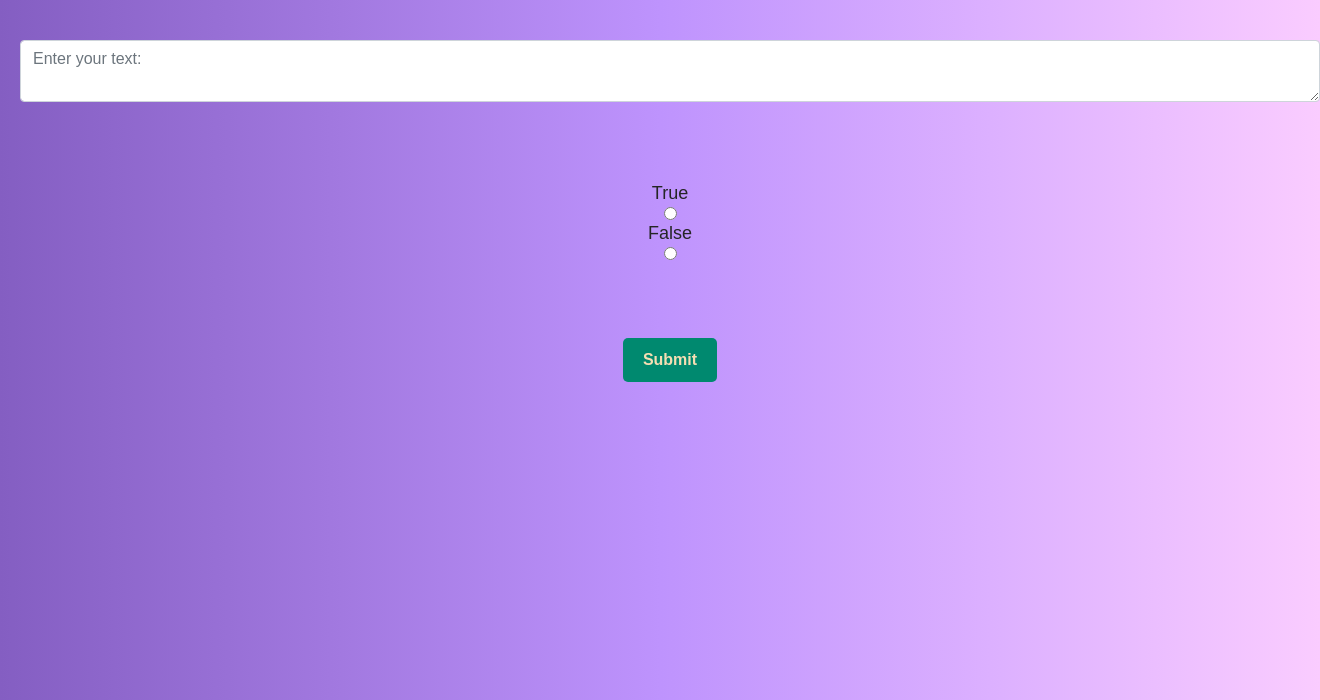
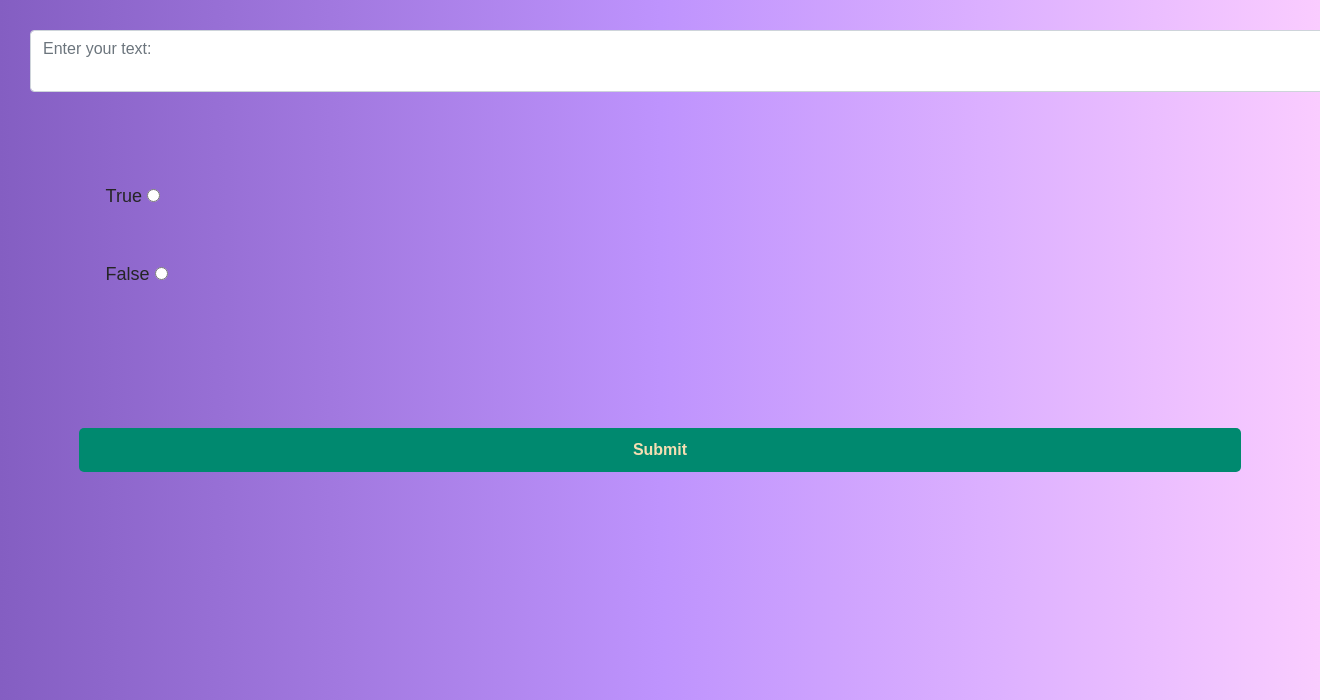
Before and after one commit to VijayVIT2k2/fakenewsdetection, a Django app: page /add_news in a window 1320 px wide; the page is wider, and only the part inside the window is pictured. Shown: the top 700 px of that part. Run offline with Django 3.2, Linux system fonts and the light colour scheme; some libraries are stand-ins or nearby versions.

Commit message:
css complete

```diff
--- a/fake_news/news_det.py
+++ b/fake_news/news_det.py
@@ -34,9 +34,7 @@ class FakeNewsDetector:
         x = self.data['text']
         y = self.data['class']
         self.x_train, self.x_test, self.y_train, self.y_test = train_test_split(x, y, test_size=0.25)
-        # print("Hello")
         self.vectorization = joblib.load('fake_news/pred_models/vectorizer.pkl')
-        # self.xv_train = self.vectorization.fit_transform(self.x_train)
         self.LR = joblib.load('fake_news/pred_models/logistic_regression.pkl')
         self.DT = joblib.load('fake_news/pred_models/decision_tree.pkl')
         self.RF = joblib.load('fake_news/pred_models/random_forest.pkl')
@@ -72,10 +70,8 @@ class FakeNewsDetector:
             boolean_flag = True
         else:
             boolean_flag = False
-        # return boolean_flag
         return {
         'label': boolean_flag,
-        # 'label_name': label_name,
         'probabilities': probabilities,
         'accuracy_score': accuracy_score
         }
--- a/fake_news/static/fake_news/css/styles.css
+++ b/fake_news/static/fake_news/css/styles.css
@@ -19,6 +19,8 @@ body {
   }
   form {
     margin-bottom: 20px;
+    display: flex;
+    flex-direction: column;
   }
   input[type="text"],
   input[type="password"] {
@@ -96,13 +98,6 @@ body {
     margin-bottom: 20px;
     text-align: center;
   }
-
-
-  form {
-    display: flex;
-    flex-direction: column;
-  }
-
   .form-group {
     margin-bottom: 20px;
   }
--- a/fake_news/templates/add_news.html
+++ b/fake_news/templates/add_news.html
@@ -7,7 +7,8 @@
 	<link rel="stylesheet" type="text/css" href="{% static 'fake_news/css/styles.css' %}">
 	<style>
 		textarea {
-  margin: 30px 0px; /* Adds a margin of 10 pixels on the top and bottom of the textarea */
+  margin: 30px 30px;
+  border-radius: 10px;
 }
 
 .form-check {
@@ -20,16 +21,23 @@
 	</style>
 </head>
 <body>
-	<form method="post" action="pro_news" class="form-group form-check" >
+	<form method="post" action="pro_news" class="form-group" >
         {% csrf_token %}
 		<textarea class="form-control" name="input" placeholder="Enter your text:" required></textarea><br><br>
-		<label for="yes" class="form-check-label" style="display: inline-block; vertical-align: middle;">True</label>
-		<input type="radio" id="yes" name="option" value="yes" style="display: inline-block; vertical-align: middle;" required>
-
-		<!-- <br> -->
-		<label for="no" class="form-check-label" style="display: inline; vertical-align: middle;">False</label>
-		<input type="radio" id="no" name="option" value="no" style="display: inline-block; vertical-align: middle;" required>
-		<!-- <br><br> -->
+		<div style="margin: 1% 8%; " >
+			<label for="yes" class="form-check-label" style="display: inline; text-align: center;">
+				True
+			</label>
+			<input type="radio" id="yes" name="option" value="yes" required>
+		</div>
+		<br>
+		<div style="margin: 1% 8%;">
+			<label for="no" class="form-check-label"  style="display: inline; text-align: center;">
+				False
+			</label>
+			<input type="radio" id="no" name="option" value="no" style = "display: inline;" required>
+		</div>
+		<br><br>
 
 		<input type="submit" value="Submit" style="margin: 6%;">
 	</form>
--- a/fake_news/views.py
+++ b/fake_news/views.py
@@ -27,7 +27,7 @@ def home(request):
     if request.method == 'POST':
         news_text = request.POST.get('news_text')
         detector = FakeNewsDetector()
-        # plot_url = detector.plot_wordcloud()
+
         prediction = detector.predict(news_text)
         if(prediction['label'] is True):
             pred_result = "The news content is REAL"
@@ -50,18 +50,11 @@ def user_home(request):
     return render(request, 'user_home.html')
 
 def authenticate(request):
-    print(request.POST.get('username'))
-    print(request.POST.get('password'))
     if request.method == 'POST':
         username = request.POST.get('username')
         password = request.POST.get('password')
         user = auth_user(request, username=username, password=password)
-        print(request.POST.get('username'))
-        print(request.POST.get('password'))
         if user is not None:
-            user_obj = User.objects.get(username = username)
-            print(user_obj.username)
-            print(user_obj.get_username)
             log(request, user)
             return render(request, 'user_home.html')
         else:
@@ -77,8 +70,6 @@ def register(request):
         form = UserCreationForm(request.POST)
         username = request.POST.get('username')
         password = request.POST.get('password1')
-        print(username)
-        print(password)
         if form.is_valid():
             print('Form is valid')
             username = request.POST.get('username')
@@ -202,7 +193,6 @@ def update_thread(request):
     y_train = pd.concat([y_train,data_new['class']], axis = 0)
     vectorization = TfidfVectorizer()
     xv_train = vectorization.fit_transform(x_train)
-    # xv_test = vectorization.transform(x_test)
     print("Vectorize")
     LR = LogisticRegression()
     LR.fit(xv_train, y_train)
```
Also changed, not shown: db.sqlite3.
